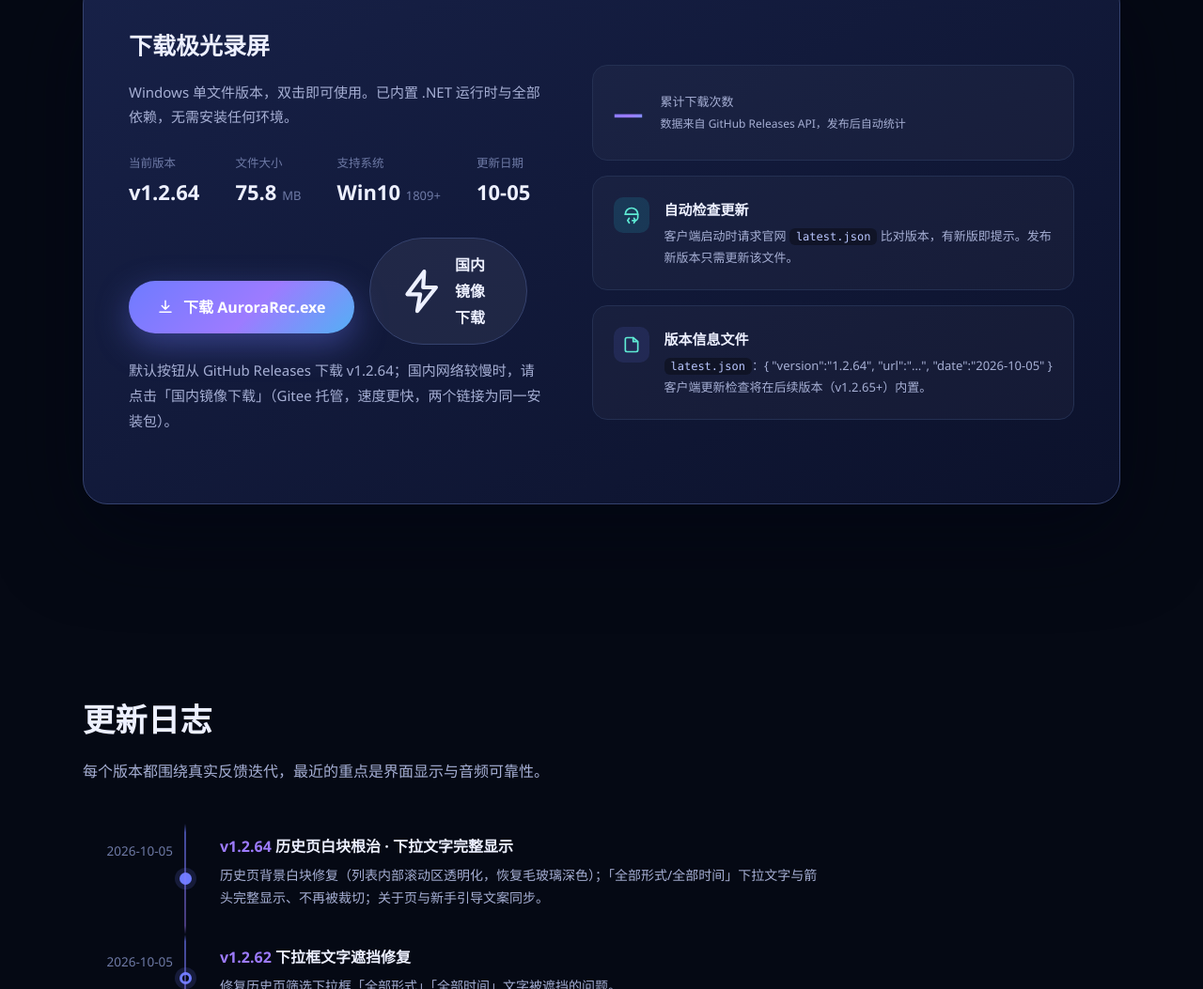
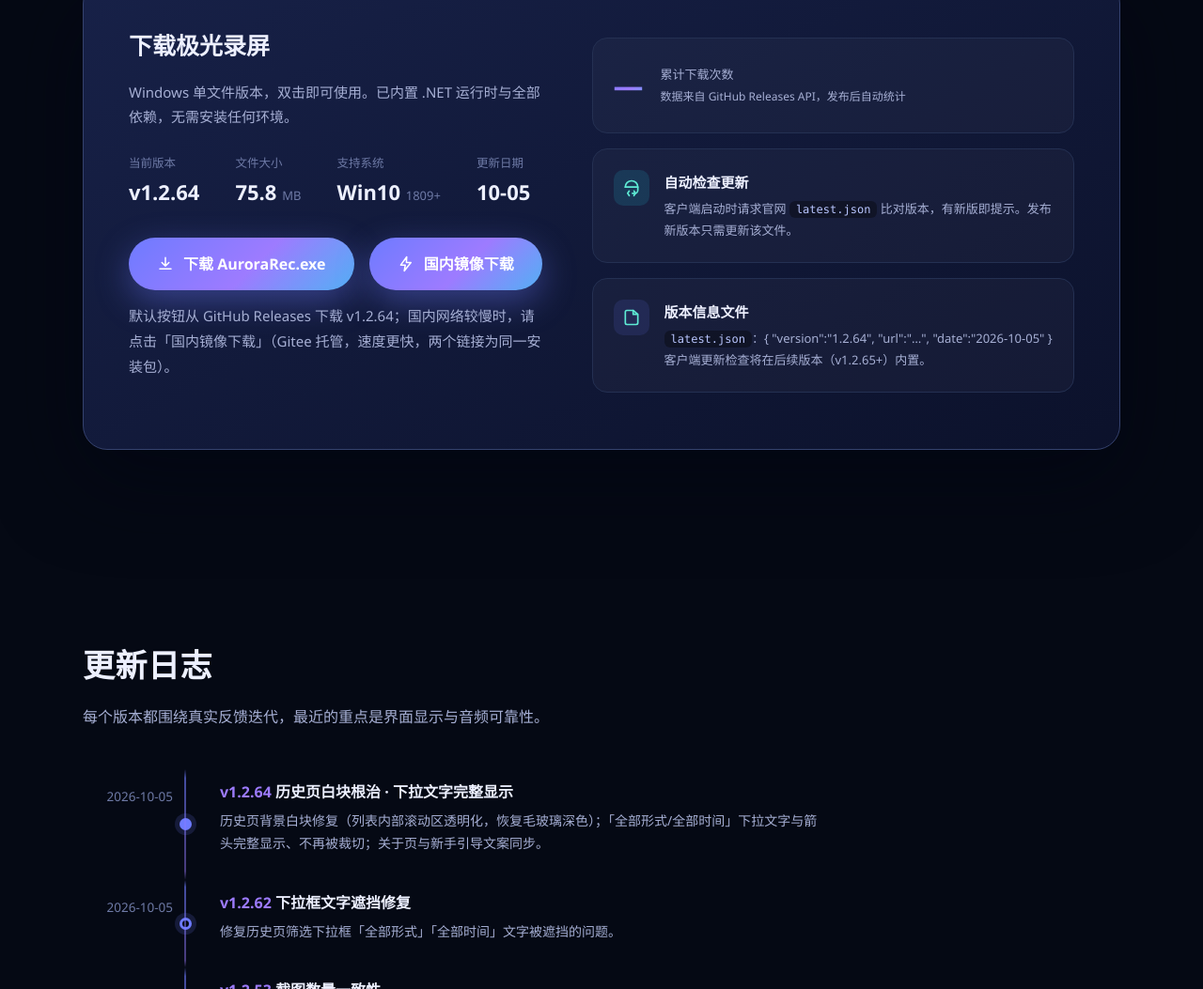
Before and after one commit to Aurora0017/Aurora, a plain HTML site: page index.html in a window 1280 px wide. Shown: the part 1686-2739 px from the top of the page at 94% size. Drawn offline with Linux system fonts and the light colour scheme; no server answers; animation ran at ten frames a second.

Commit message:
国内镜像下载按钮改为与主下载按钮一致的主视觉样式

```diff
--- a/index.html
+++ b/index.html
@@ -349,7 +349,7 @@
           <svg viewBox="0 0 24 24" fill="none" stroke="currentColor" stroke-width="2" stroke-linecap="round" stroke-linejoin="round"><path d="M12 3v12m0 0l-5-5m5 5l5-5"/><path d="M4 19h16"/></svg>
           下载 AuroraRec.exe
         </a>
-        <a class="btn btn-ghost" href="https://gitee.com/aurora0017/Aurora/releases/download/v1.2.64/AuroraRec.exe" id="dlMirrorBtn" role="button" style="margin-left:12px" title="国内镜像（Gitee 托管），速度更快">
+        <a class="btn btn-primary" href="https://gitee.com/aurora0017/Aurora/releases/download/v1.2.64/AuroraRec.exe" id="dlMirrorBtn" role="button" style="margin-left:12px" title="国内镜像（Gitee 托管），速度更快">
           <svg viewBox="0 0 24 24" fill="none" stroke="currentColor" stroke-width="2" stroke-linecap="round" stroke-linejoin="round"><path d="M13 2L4.5 13.5H11L9.5 22 19 10h-6.5z"/></svg>
           国内镜像下载
         </a>
```
